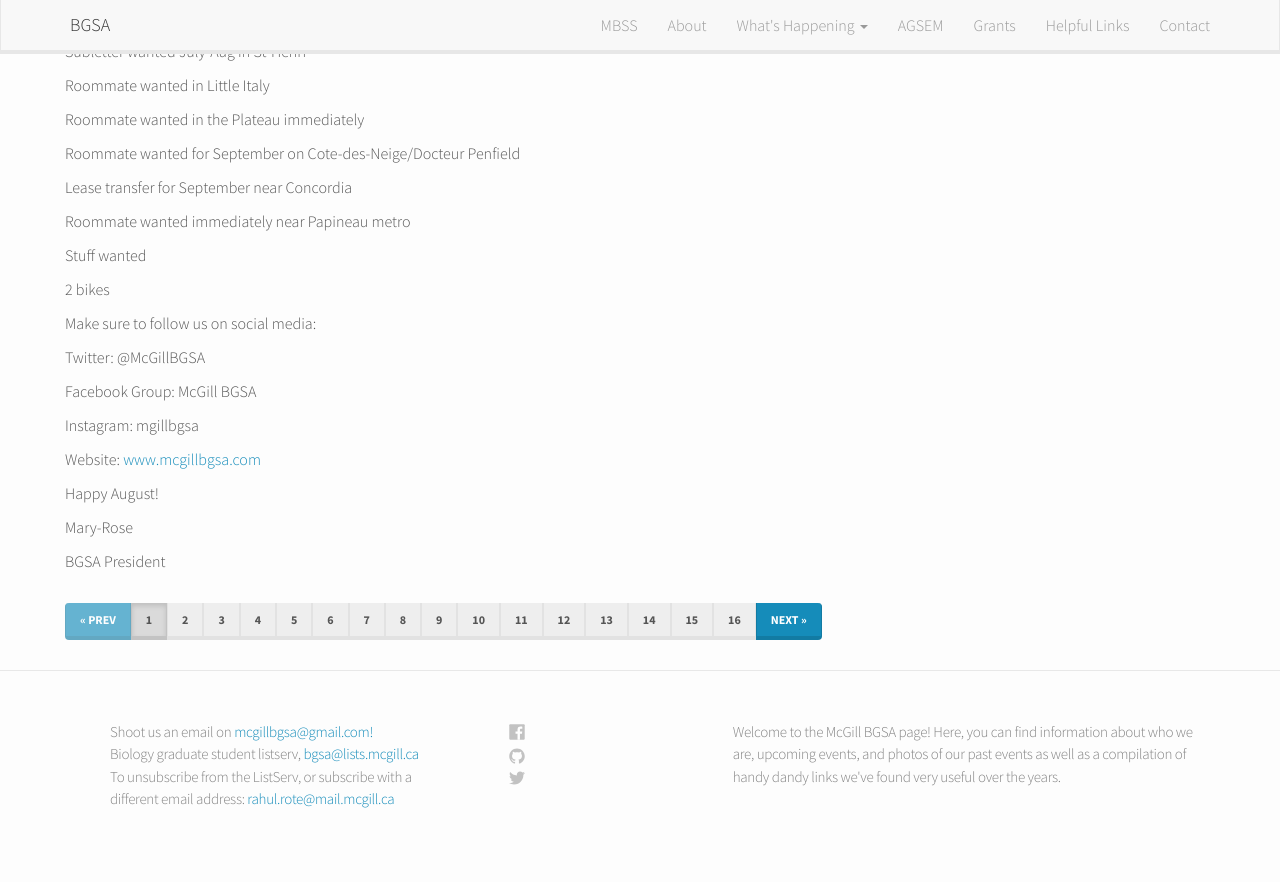
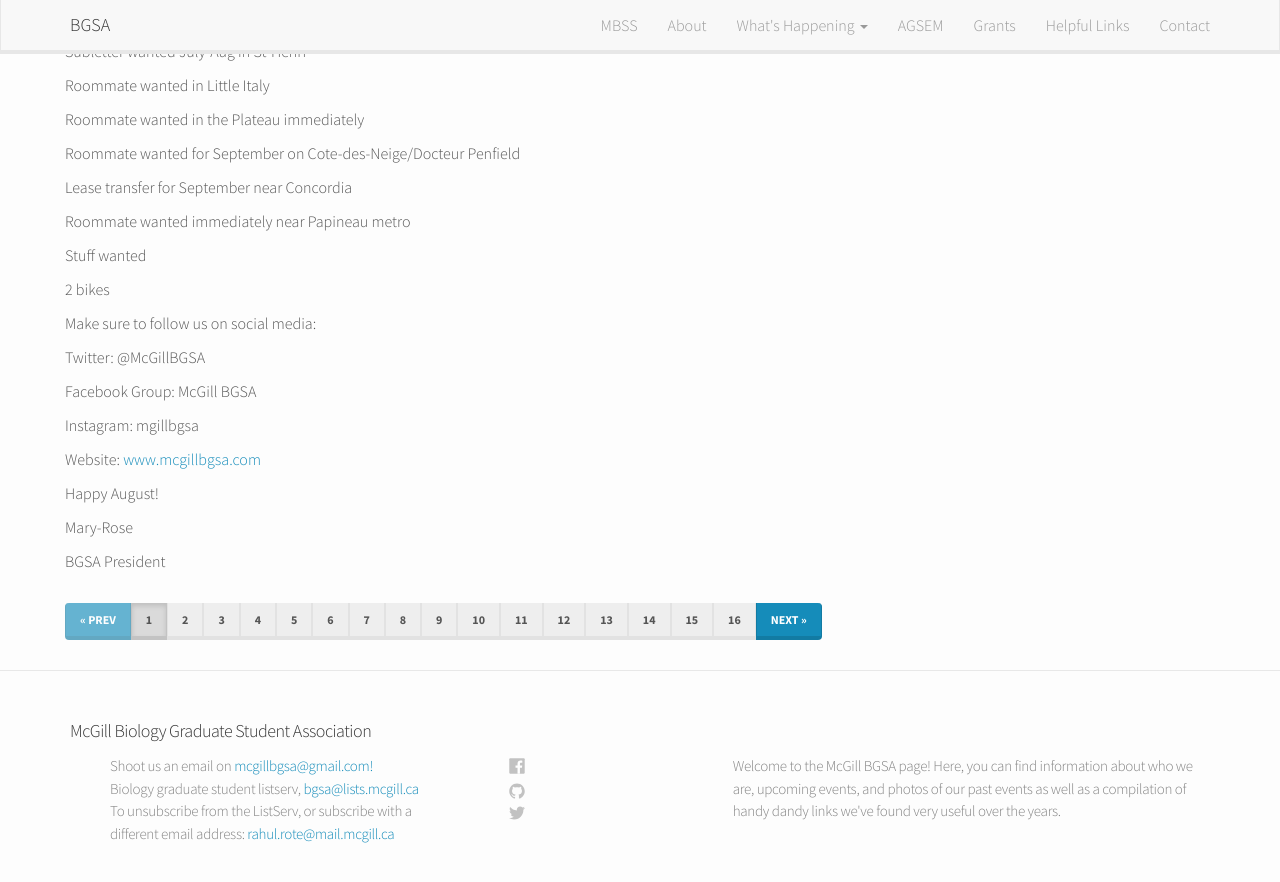
Before and after one commit to McGillBGSA/McGillBGSA.github.io, a Jekyll site: the page built from index.html, in a window 1280 px wide and 900 px high, scrolled down 2575 px. Shown: the top 882 px of the window. Built offline with Jekyll 4.4.1, drawn with Linux system fonts in a browser that asks for light colours; nearby versions of some CDN libraries; the list of posts is cut into pages by our own code.

Commit message:
Updated footer.html

```diff
--- a/_includes/footer.html
+++ b/_includes/footer.html
@@ -1,7 +1,7 @@
 <footer class="site-footer" id="footer">
   <div class="wrap container">
 
-    <h2 class="footer-heading">{{ McGill Biology Graduate Student Association }}</h2>
+    <h2 class="footer-heading">{{ "McGill Biology Graduate Student Association" }}</h2>
 
     <div class="footer-col-1 column">
       <ul>
```
